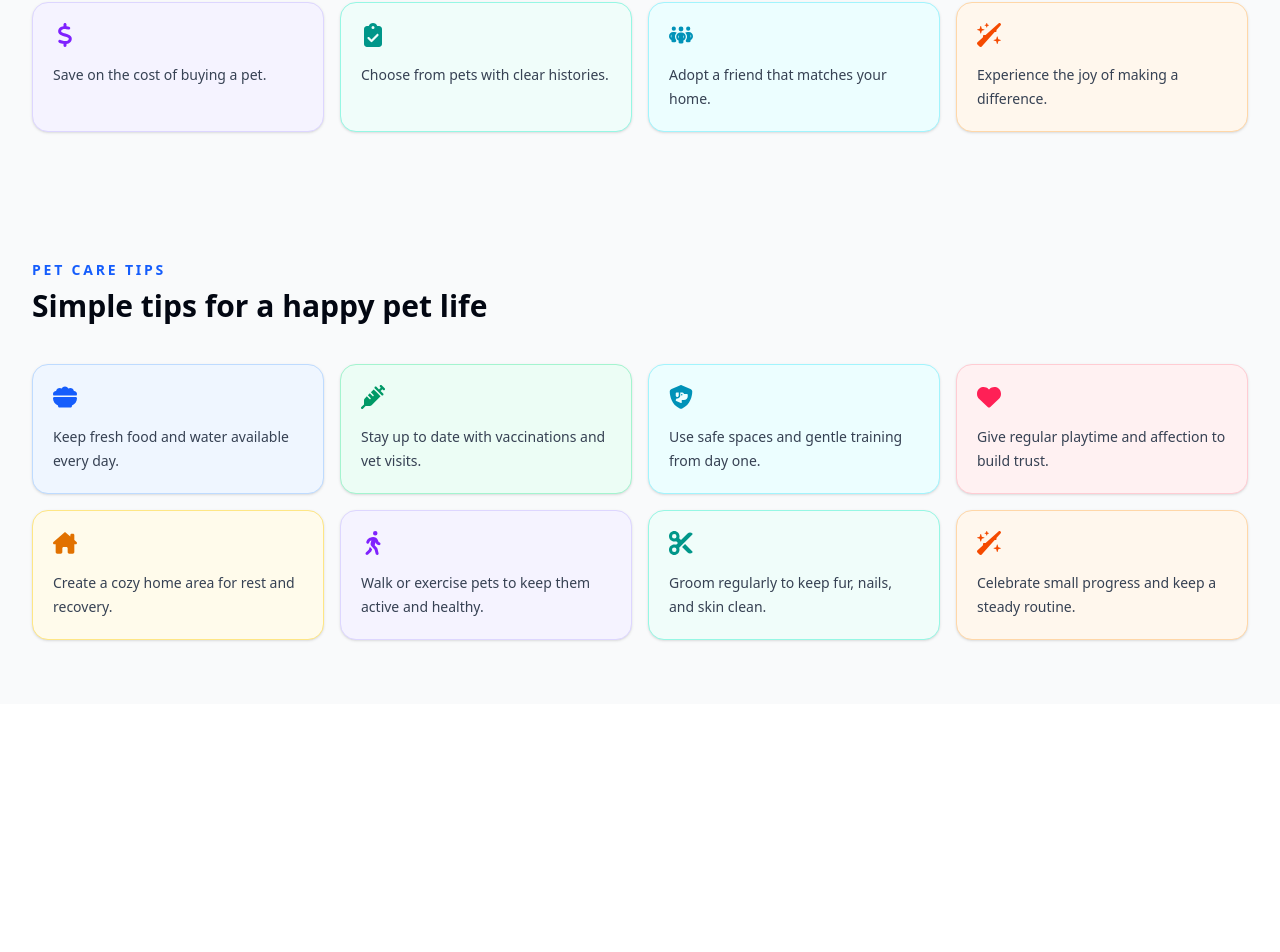
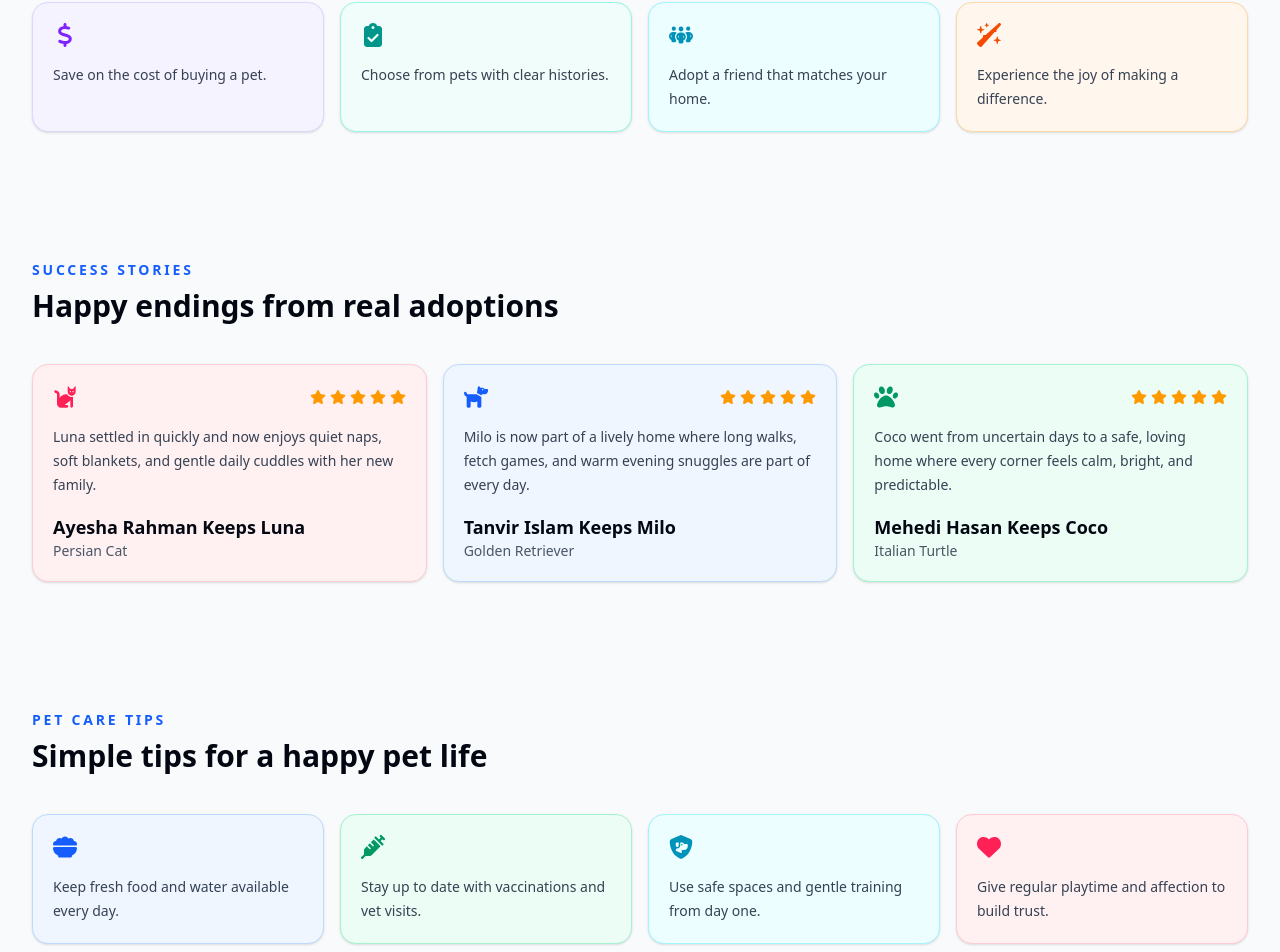
Before and after one commit to moziful/assignment-09, a Next.js app: page / in a window 1280 px wide. Shown: the part 2636-3588 px from the top of the page. Before the commit the page ends 3340 px from the top, so only its background shows below. Built offline with nearby package versions, Linux system fonts and the light colour scheme.

Commit message:
Added Success Stories Section

```diff
--- a/src/app/page.js
+++ b/src/app/page.js
@@ -1,6 +1,7 @@
 import Hero from "@/components/Hero";
 import AvailablePets from "@/components/AvailablePets";
 import WhyAdoptPets from "@/components/WhyAdoptPets";
+import SuccessStories from "@/components/SuccessStories";
 import PetCareTips from "@/components/PetCareTips";
 
 export default function Home() {
@@ -9,6 +10,7 @@ export default function Home() {
       <Hero />
       <AvailablePets />
       <WhyAdoptPets />
+      <SuccessStories />
       <PetCareTips />
     </div>
   );
--- /dev/null
+++ b/src/components/SuccessStories.jsx
@@ -0,0 +1,86 @@
+import { FaStar, FaHeart, FaCat, FaDog, FaPaw } from "react-icons/fa6";
+
+const SuccessStories = () => {
+  return (
+    <section className="mx-auto w-full max-w-7xl px-4 py-16 sm:px-6 lg:px-8">
+      <div className="mb-10">
+        <p className="text-sm font-semibold uppercase tracking-[0.2em] text-blue-600">
+          Success Stories
+        </p>
+        <h2 className="mt-2 text-3xl font-bold text-gray-950">
+          Happy endings from real adoptions
+        </h2>
+      </div>
+      <div className="grid gap-4 md:grid-cols-2 xl:grid-cols-3">
+        <div className="rounded-2xl border border-rose-200 bg-rose-50 p-5 shadow-sm">
+          <div className="flex items-center justify-between">
+            <FaCat className="text-2xl text-rose-500" />
+            <div className="flex items-center gap-1 text-amber-500">
+              <FaStar />
+              <FaStar />
+              <FaStar />
+              <FaStar />
+              <FaStar />
+            </div>
+          </div>
+          <p className="mt-4 text-sm leading-6 text-gray-700">
+            Luna settled in quickly and now enjoys quiet naps, soft blankets,
+            and gentle daily cuddles with her new family.
+          </p>
+          <div className="mt-4">
+            <h3 className="text-lg font-semibold text-gray-950">
+              Ayesha Rahman Keeps Luna
+            </h3>
+            <p className="text-sm text-gray-600">Persian Cat</p>
+          </div>
+        </div>
+        <div className="rounded-2xl border border-blue-200 bg-blue-50 p-5 shadow-sm">
+          <div className="flex items-center justify-between">
+            <FaDog className="text-2xl text-blue-600" />
+            <div className="flex items-center gap-1 text-amber-500">
+              <FaStar />
+              <FaStar />
+              <FaStar />
+              <FaStar />
+              <FaStar />
+            </div>
+          </div>
+          <p className="mt-4 text-sm leading-6 text-gray-700">
+            Milo is now part of a lively home where long walks, fetch games, and
+            warm evening snuggles are part of every day.
+          </p>
+          <div className="mt-4">
+            <h3 className="text-lg font-semibold text-gray-950">
+              Tanvir Islam Keeps Milo
+            </h3>
+            <p className="text-sm text-gray-600">Golden Retriever</p>
+          </div>
+        </div>
+        <div className="rounded-2xl border border-emerald-200 bg-emerald-50 p-5 shadow-sm">
+          <div className="flex items-center justify-between">
+            <FaPaw className="text-2xl text-emerald-600" />
+            <div className="flex items-center gap-1 text-amber-500">
+              <FaStar />
+              <FaStar />
+              <FaStar />
+              <FaStar />
+              <FaStar />
+            </div>
+          </div>
+          <p className="mt-4 text-sm leading-6 text-gray-700">
+            Coco went from uncertain days to a safe, loving home where every
+            corner feels calm, bright, and predictable.
+          </p>
+          <div className="mt-4">
+            <h3 className="text-lg font-semibold text-gray-950">
+              Mehedi Hasan Keeps Coco
+            </h3>
+            <p className="text-sm text-gray-600">Italian Turtle</p>
+          </div>
+        </div>
+      </div>
+    </section>
+  );
+};
+
+export default SuccessStories;
```
